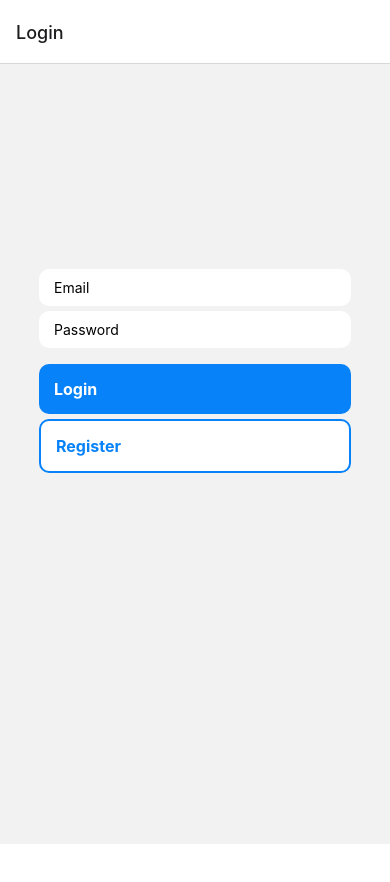
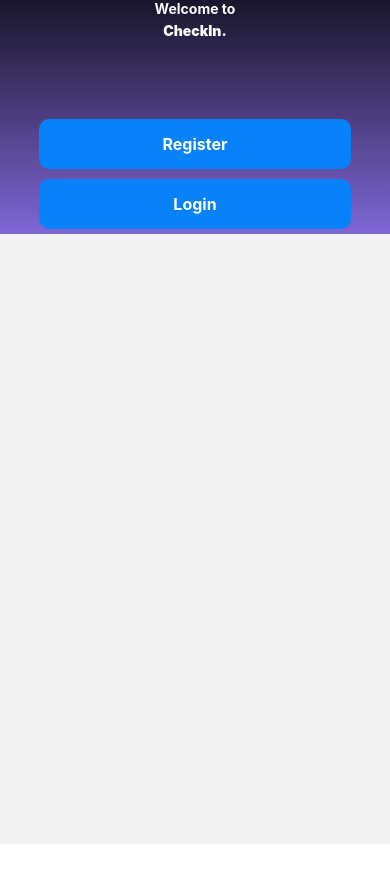
Before and after one commit to infinityCorporation/CheckIn_BetaV0.7, a React Native app: screen / in a window 390 px wide. Shown: the top 882 px of the page. After the commit the page ends 844 px from the top, so only its background shows below. Built offline with nearby package versions, Linux system fonts and the light colour scheme.

Commit message:
updated auth flow, new welcome and register pages, updated graphics for auth flow

```diff
--- a/App.js
+++ b/App.js
@@ -4,6 +4,7 @@ import { useState, useEffect, useReducer, useMemo } from 'react';
 import { Text, View, Button, KeyboardAvoidingView, TouchableOpacity } from 'react-native';
 import { StyleSheet, TextInput } from 'react-native';
 import { SearchBar } from 'react-native-elements';
+import { LinearGradient } from 'expo-linear-gradient';
 
 //Imports for react navigation components
 import { NavigationContainer } from '@react-navigation/native';
@@ -182,8 +183,30 @@ export default function App() {
         value={authContext}
         >
           {state.userToken == null ? (
-            <Stack.Navigator>
-              <Stack.Screen name="Login" component={LoginPage} />
+            <Stack.Navigator
+              initialRouteName="Welcome"
+            >
+              <Stack.Screen
+                name="Welcome"
+                component={EntryPage}
+                options={{headerShown: false}}
+              />
+              <Stack.Screen
+                name="Register"
+                component={RegistrationPage}
+                options={{
+                  headerShown: true,
+                  headerBackTitle: "Home",
+                }}
+              />
+              <Stack.Screen
+                name="Login"
+                component={LoginPage}
+                options={{
+                  headerShown: true,
+                  headerBackTitle: "Home",
+                }}
+              />
             </Stack.Navigator>
           ) : (
             <Tab.Navigator
@@ -209,7 +232,7 @@ export default function App() {
             >
               <Tab.Screen name="Home" component={FeedPage} />
               <Tab.Screen name="Search" component={Search} />
-              <Tab.Screen name="Profile" component={Profile} />
+              <Tab.Screen name="Profile" component={ProfilePage} />
               <Tab.Screen name="Settings" component={Settings} />
             </Tab.Navigator>
           )}
@@ -217,14 +240,6 @@ export default function App() {
     </NavigationContainer>
   );
 };
-
-const Profile = ({ navigation }) => {
-  return (
-    <View>
-      <ProfilePage/>
-    </View>
-  )
-}
 
 const Search = ({ navigation }) => {
   const [search, setSearch] = useState('');
@@ -244,52 +259,137 @@ const Search = ({ navigation }) => {
   )
 }
 
+const EntryPage = ({ navigation }) => {
+  return(
+    <View
+      style={entry.mainView}
+    >
+      <LinearGradient
+        colors={['rgba(0,0,0,0.8)', 'transparent']}
+        style={entry.gradient}
+      >
+        <View
+          style={entry.contentContainer}
+        >
+          <Text
+            style={entry.mainTextFirst}
+          >
+            Welcome to
+          </Text>
+          <Text
+            style={entry.mainTextSecond}
+          >
+            CheckIn.
+          </Text>
+          <TouchableOpacity
+            style={entry.button}
+            onPress={() => navigation.navigate("Register")}
+          >
+            <Text
+              style={entry.buttonText}
+            >
+              Register
+            </Text>
+          </TouchableOpacity>
+          <TouchableOpacity
+            style={entry.button}
+            onPress={() => navigation.navigate("Login")}
+          >
+            <Text
+              style={entry.buttonText}
+            >
+              Login
+            </Text>
+          </TouchableOpacity>
+        </View>
+      </LinearGradient>
+    </View>
+  )
+}
+
+const RegistrationPage = ({ navigation }) => {
+  const [email, setEmail] = useState('');
+  const [password, setPassword] = useState('');
+  const [username, setUsername] = useState('');
+
+  const { SignUp } = React.useContext(AuthContext);
+
+  return(
+    <LinearGradient
+      colors={['rgba(0,0,0,0.8)', 'transparent']}
+      style={{
+        width: '100%',
+        height: '100%',
+        backgroundColor: '#68D39F'
+      }}
+    >
+      <KeyboardAvoidingView
+        style={styles.container}
+        behavior='padding'
+      >
+        <View
+          style={styles.inputContainer}
+        >
+          <TextInput
+              placeholder="Username"
+              value={username}
+              onChangeText={text => setUsername(text)}
+              style={styles.input}
+          />
+          <TextInput
+              placeholder="Email"
+              value={email}
+              onChangeText={text => setEmail(text)}
+              style={styles.input}
+          />
+          <TextInput
+              placeholder='Password'
+              value={password}
+              onChangeText={newText => setPassword(newText)}
+              style={styles.input}
+              secureTextEntry
+          />
+        </View>
+        <View
+            style={styles.buttonContainer}
+        >
+          <TouchableOpacity
+              onPress={() => SignUp( email, password )}
+              style={[styles.buttonText, styles.button]}
+          >
+            <Text
+              style={styles.buttonText}
+            >
+              Register
+            </Text>
+          </TouchableOpacity>
+        </View>
+      </KeyboardAvoidingView>
+    </LinearGradient>
+  )
+}
+
 const LoginPage = ({ navigation }) => {
   const [email, setEmail] = useState('');
   const [password, setPassword] = useState('');
 
   const { signIn } = React.useContext(AuthContext);
-  const { signUp } = React.useContext(AuthContext);
-
-  //This code will be commented out for testing tomorrow
-  /*
-  const auth = getAuth();
-
-  function handleSignIn(auth, email, password) {
-    signInWithEmailAndPassword(auth, email, password)
-      .then((userCredential) => {
-        const user = userCredential.user;
-        console.log(user.email);
-        console.log(user.token);
-        dispatch({ type: 'SIGN_IN', token: user.token })
-        return user;
-      })
-      .catch((error) => {
-        console.log(error);
-      })
-  }
-
-  function handleSignUp(auth, email, password) {
-    createUserWithEmailAndPassword(auth, email, password)
-      .then((userCredential) => {
-        const user = userCredential.user;
-        console.log("New User Created with Email: ", user.email);
-        dispatch({ type: 'SIGN_IN', token: user.token })
-        return user;
-      })
-      .catch((error) => {
-        console.log(error)
-      })
-  }
-  */
 
   return (
+    <LinearGradient
+      colors={['rgba(0,0,0,0.8)', 'transparent']}
+      style={{
+        width: '100%',
+        height: '100%',
+        backgroundColor: '#68C9D3'
+      }}
+    >
       <KeyboardAvoidingView
           style={styles.container}
           behavior="padding"
       >
         <View
-              style={styles.inputContainer}
+            style={styles.inputContainerLogin}
         >
           <TextInput
               placeholder="Email"
@@ -318,18 +418,9 @@ const LoginPage = ({ navigation }) => {
               Login
             </Text>
           </TouchableOpacity>
-              <TouchableOpacity
-                  onPress={() => signUp( email, password )}
-                  style={[styles.buttonText, styles.buttonOutline]}
-              >
-                <Text
-                  style={styles.buttonOutlineText}
-                >
-                  Register
-                </Text>
-              </TouchableOpacity>
         </View>
       </KeyboardAvoidingView>
+    </LinearGradient>
   )
 };
 
@@ -372,6 +463,11 @@ const styles = StyleSheet.create({
       position: 'absolute',
       top: 100
   },
+  inputContainerLogin: {
+    width: '80%',
+    position: 'absolute',
+    top: 150
+},
   input: {
       backgroundColor: 'white',
       paddingHorizontal: 15,
@@ -384,7 +480,7 @@ const styles = StyleSheet.create({
       justifyContent: 'center',
       alignItems: 'center',
       position: 'absolute',
-      top: 200
+      top: 250
   },
   button: {
       backgroundColor: '#0782F9',
@@ -419,6 +515,53 @@ const styles = StyleSheet.create({
   },
 });
 
+const entry = StyleSheet.create({
+  mainTextFirst: {
+    fontWeight: '700',
+    fontSize: '20',
+    color: 'white',
+    marginBottom: 5
+  },
+  mainTextSecond: {
+    fontWeight: '900',
+    fontSize: '32',
+    color: 'white',
+    marginBottom: 75,
+  },
+  gradient: {
+    width: '100%',
+    backgroundColor: '#7F66D5',
+    alignItems: 'center'
+  },
+  mainView: {
+    flex: 1,
+    background: 'white',
+    alignItems: 'center',
+    //justifyContent: 'center'
+  },
+  contentContainer: {
+    width: '100%',
+    height: '100%',
+    alignItems: 'center',
+    justifyContent: 'center'
+    //bottom: 100
+  },
+  button: {
+    backgroundColor: '#0782F9',
+    width: '80%',
+    padding: 15,
+    borderRadius: 10,
+    margin: 5,
+
+  },
+  buttonText: {
+    color: 'white',
+    fontWeight: '700',
+    fontSize: 16,
+    textAlign: 'center'
+  },
+})
+
 //Below is a test space and holding space for temporarily unused code:
 /*
 
--- a/package.json
+++ b/package.json
@@ -18,6 +18,7 @@
     "cocoapods": "^0.0.0",
     "dependencies": "^0.0.1",
     "expo": "~47.0.3",
+    "expo-linear-gradient": "^12.0.1",
     "expo-secure-store": "^12.0.0",
     "firebase": "^9.14.0",
     "react": "^18.1.0",
```
Also changed, not shown: 1 other file (tests, documents, lock files or other folders). Lines whose indentation alone changed are shown as unchanged.
